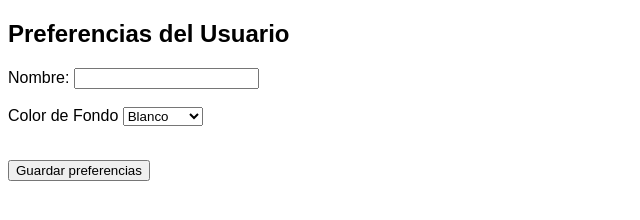
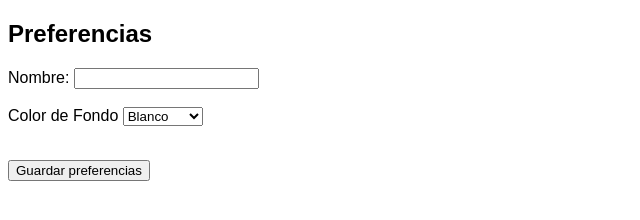
Before and after one commit to Sergio-Zacarias/practicas-js, a plain HTML site: page index.html in a window 1280 px wide. Shown: the whole page, without its empty margins (0-640 px from the left). Drawn offline with Linux system fonts and the light colour scheme.

```diff
--- a/index.html
+++ b/index.html
@@ -9,7 +9,7 @@
   <body>
     <main>
       <div id="preferencias">
-        <h2>Preferencias del Usuario</h2>
+        <h2>Preferencias</h2>
         <form id="form-preferencias">
           <label for="nombre">Nombre:</label>
           <input type="text" id="nombre" name="nombre" /><br /><br />
```
